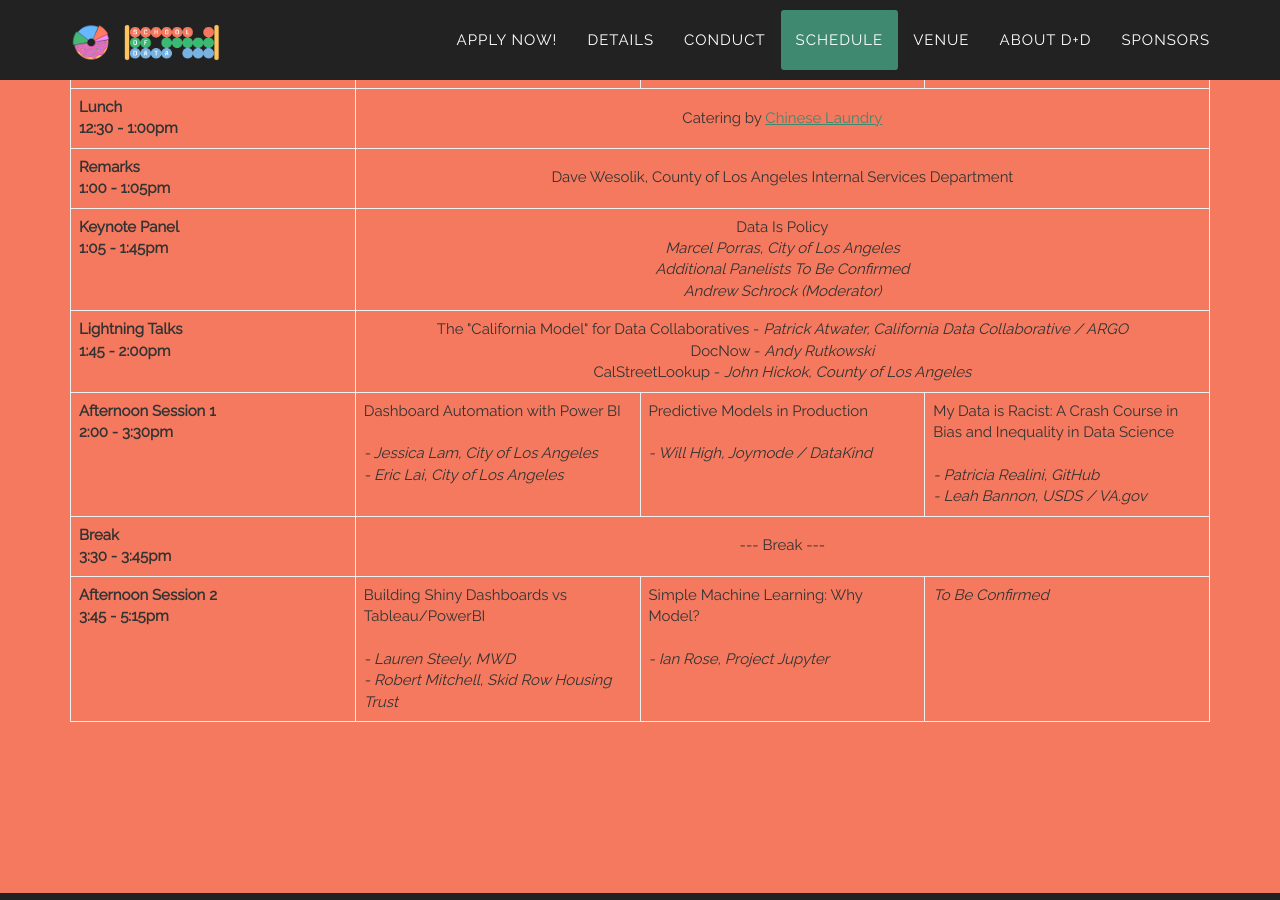
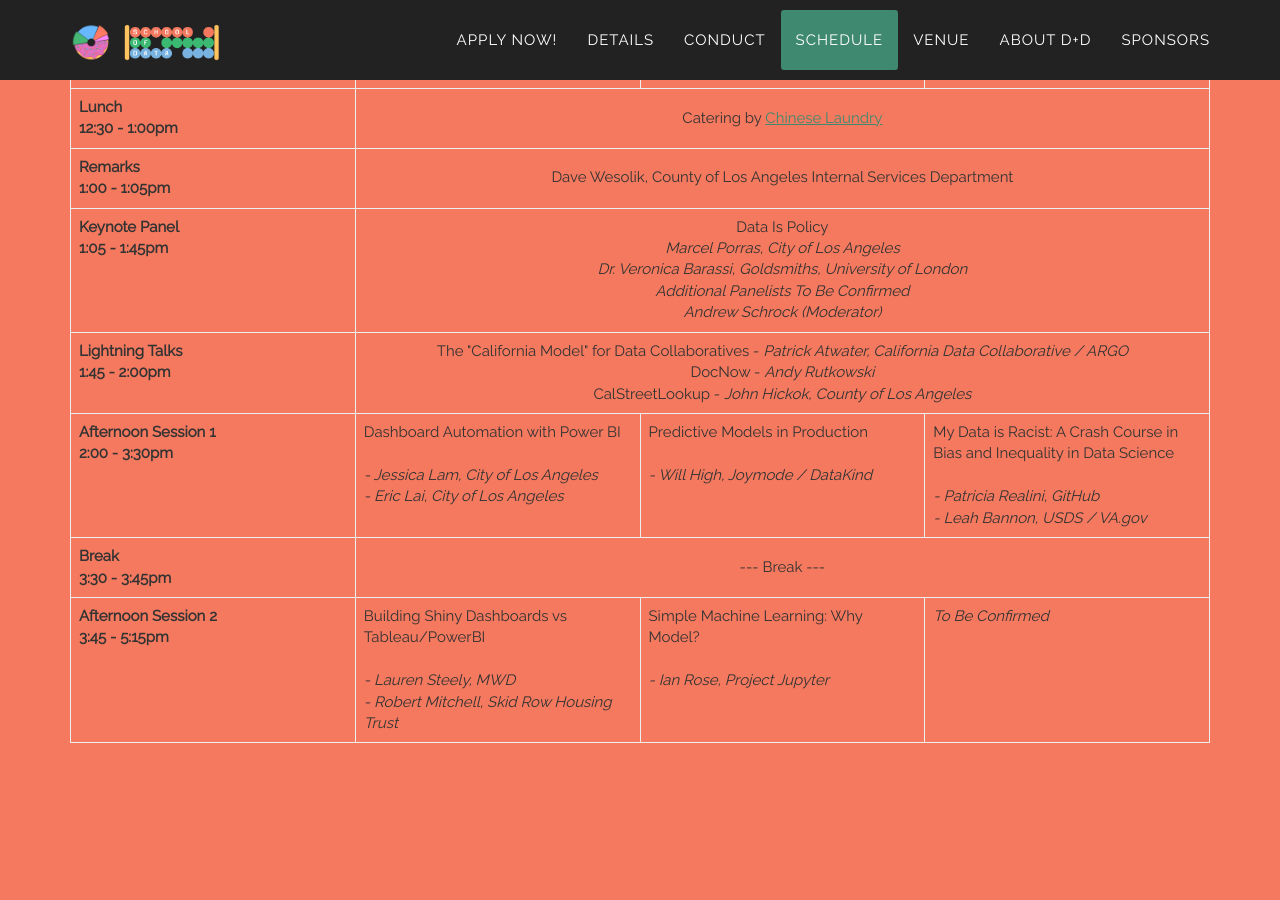
Before and after one commit to compilerla/school-of-data, a Jekyll site: the page built from index.html, in a window 1280 px wide and 900 px high, scrolled down 5377 px. Built offline with Jekyll 4.4.1, drawn with Linux system fonts in a browser that asks for light colours; some web fonts are replaced; comment, search, counter and statistics services are not loaded.

Commit message:
added speaker to keynote panel

```diff
--- a/_includes/schedule.html
+++ b/_includes/schedule.html
@@ -268,6 +268,7 @@
                                     <td colspan="3" class="text-center">
                                         Data Is Policy<br>
                                         <em>Marcel Porras, City of Los Angeles<br>
+                                        Dr. Veronica Barassi, Goldsmiths, University of London<br>
                                         Additional Panelists To Be Confirmed<br>
                                         Andrew Schrock (Moderator)</em>
                                     </td>
```
